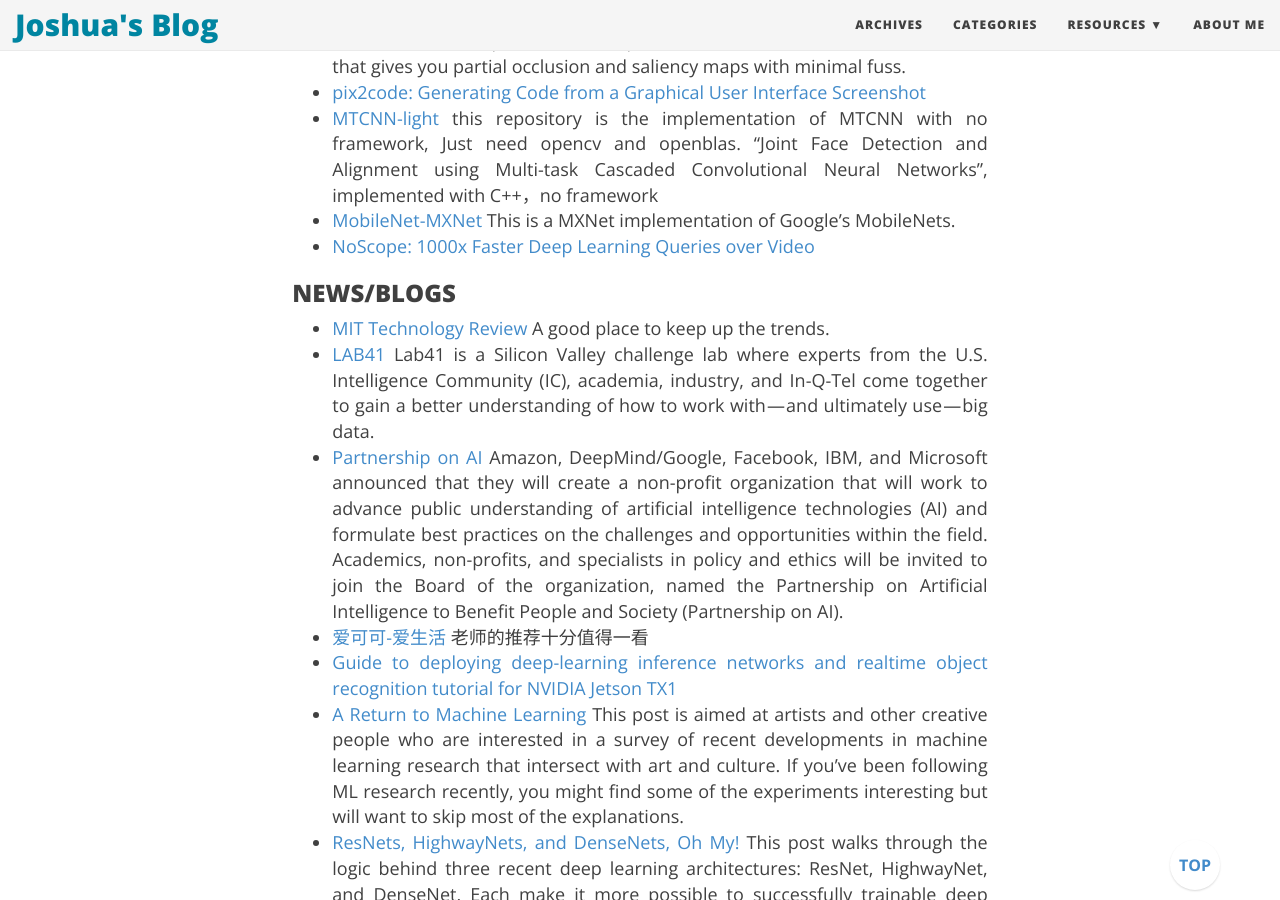
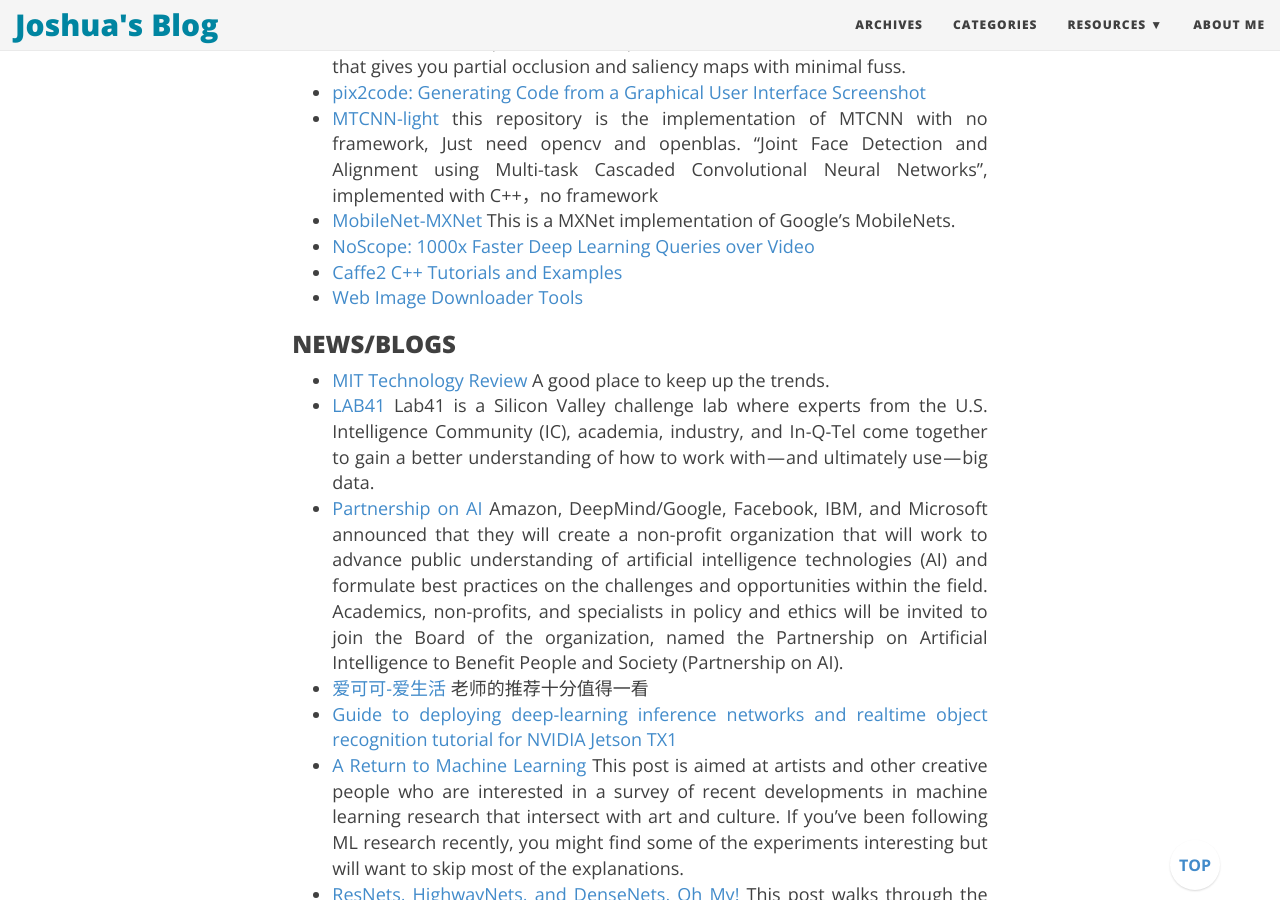
Before and after one commit to joshua19881228/joshua19881228.github.io, a Jekyll site: the page built from _posts/Computer_Vision/2016-08-25-my-jumble-of-computer-vision.md, in a window 1280 px wide and 900 px high, scrolled down 19785 px. Built offline with Jekyll 4.4.1, drawn with Linux system fonts in a browser that asks for light colours; nearby versions of some CDN libraries; comment, search, counter and statistics services are not loaded.

Commit message:
update post

```diff
--- a/_posts/Computer_Vision/2016-08-25-my-jumble-of-computer-vision.md
+++ b/_posts/Computer_Vision/2016-08-25-my-jumble-of-computer-vision.md
@@ -505,6 +505,8 @@
 * [MobileNet-MXNet](https://github.com/KeyKy/mobilenet-mxnet)
     This is a MXNet implementation of Google's MobileNets.
 * [NoScope: 1000x Faster Deep Learning Queries over Video](http://dawn.cs.stanford.edu/2017/06/22/noscope/)
+* [Caffe2 C++ Tutorials and Examples](https://github.com/leonardvandriel/caffe2_cpp_tutorial)
+* [Web Image Downloader Tools](https://github.com/kencoken/imsearch-tools)
 
 ### NEWS/BLOGS ###
 
```
